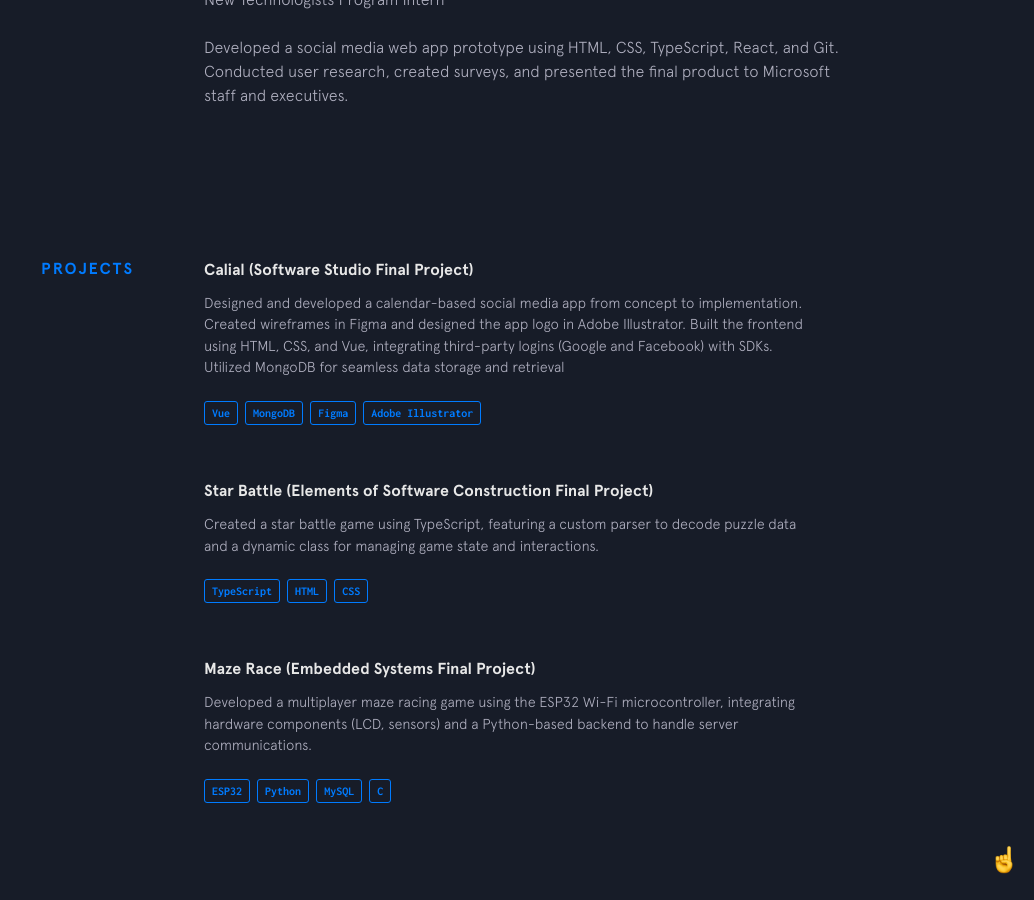
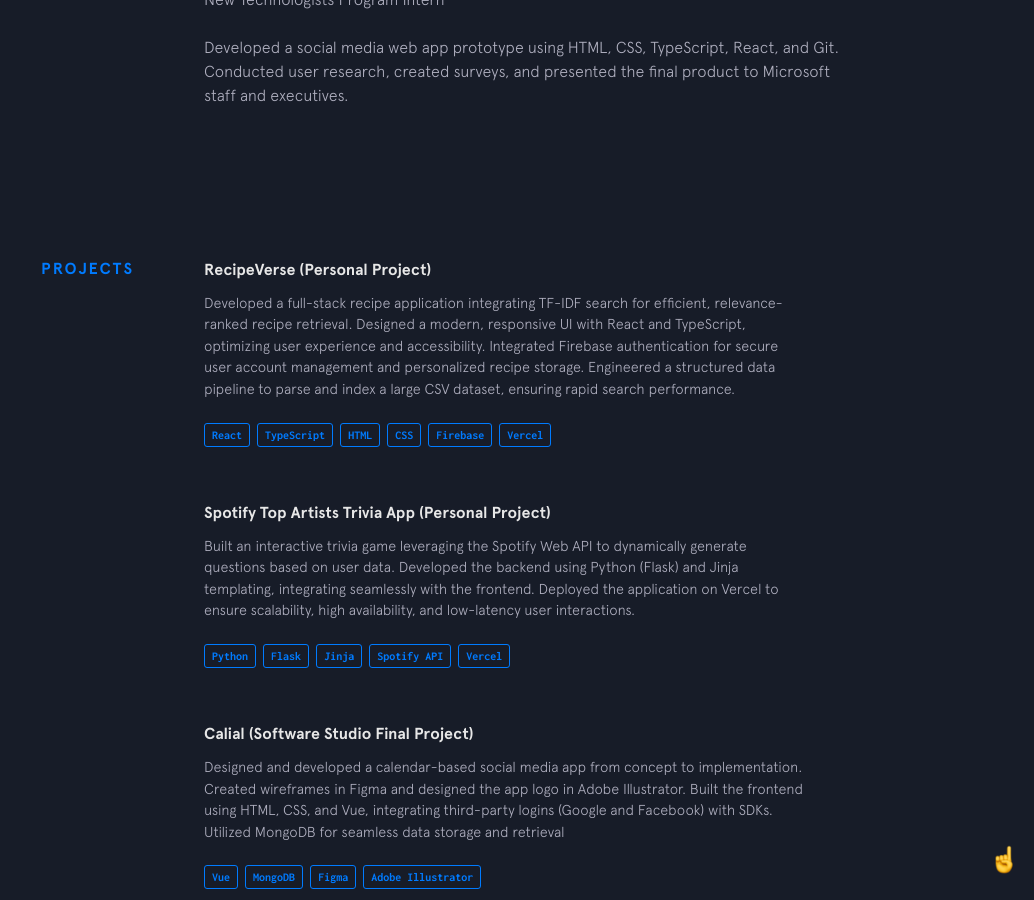
Before and after one commit to matthiastakele/matthiastakele.github.io, a Jekyll site: the page built from index.html, in a window 1280 px wide and 900 px high, scrolled down 1896 px. Shown: the whole window, without its empty margins (246-1280 px from the left). Built offline with Jekyll 4.4.1, drawn with Linux system fonts in a browser that asks for light colours; nearby versions of some CDN libraries.

Commit message:
two new projects

```diff
--- a/_includes/other-projects.html
+++ b/_includes/other-projects.html
@@ -1,6 +1,39 @@
 <section class="section other-projects">
   <div class="section__title">Projects</div>
   <div class="section__content">
+
+    <div class="project">
+      <div class="project__name">
+        <a href="https://recipe-verse.vercel.app" target="_blank">RecipeVerse (Personal Project)</a>
+      </div>
+      <p>
+        Developed a full-stack recipe application integrating TF-IDF search for efficient, relevance-ranked recipe retrieval. Designed a modern, responsive UI with React and TypeScript, optimizing user experience and accessibility. Integrated Firebase authentication for secure user account management and personalized recipe storage. Engineered a structured data pipeline to parse and index a large CSV dataset, ensuring rapid search performance.
+      </p>
+      <div class="project__used">
+        <span class="project__used__item">React</span>
+        <span class="project__used__item">TypeScript</span>
+        <span class="project__used__item">HTML</span>
+        <span class="project__used__item">CSS</span>
+        <span class="project__used__item">Firebase</span>
+        <span class="project__used__item">Vercel</span>
+      </div>
+    </div>
+
+    <div class="project">
+      <div class="project__name">
+        <a href="https://spotify-top-artists-trivia.vercel.app" target="_blank">Spotify Top Artists Trivia App (Personal Project)</a>
+      </div>
+      <p>
+        Built an interactive trivia game leveraging the Spotify Web API to dynamically generate questions based on user data. Developed the backend using Python (Flask) and Jinja templating, integrating seamlessly with the frontend. Deployed the application on Vercel to ensure scalability, high availability, and low-latency user interactions.
+      </p>
+      <div class="project__used">
+        <span class="project__used__item">Python</span>
+        <span class="project__used__item">Flask</span>
+        <span class="project__used__item">Jinja</span>
+        <span class="project__used__item">Spotify API</span>
+        <span class="project__used__item">Vercel</span>
+      </div>
+    </div>
     <div class="project">
       <div class="project__name">
         <a>Calial (Software Studio Final Project)</a>
```
